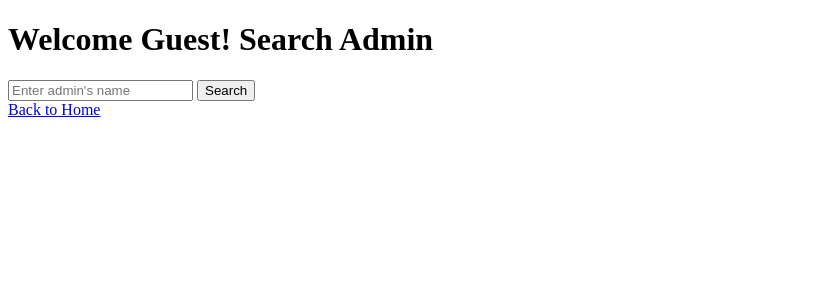
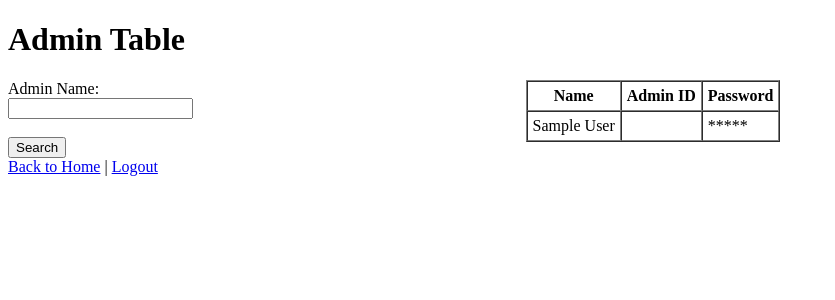
Before and after one commit to ncorcoran771/COSC386-SwimDB, a PHP site: page /search_admin.php in a window 1280 px wide. Shown: the top 300 px of the page, without its empty margins (0-835 px from the left). Run offline with PHP 8.4, Linux system fonts and the light colour scheme; tables that the repository leaves empty or names only in its code hold one stand-in row (values such as "Sample post"); data that the repository does not hold is empty.

Commit message:
Update search_admin.php

```diff
--- a/search_admin.php
+++ b/search_admin.php
@@ -1,57 +1,63 @@
 <?php
 session_start();
-include('DB.php'); // Ensure DB connection
+include('DB.php');  // Include DB.php for database connection
 
-// Check if the user is logged in and retrieve their role and name
-$role = $_SESSION['role'] ?? 'guest'; // Default to 'guest' if not logged in
-$user = $_SESSION['userData']['name'] ?? 'Guest'; // Get user name from session
+$adminName = $_GET['adminName'] ?? '';  // Admin search query
 
-// Allow both 'admin' and 'guest' roles to search for admins, but restrict admin-only actions
-if ($role === 'admin' || $role === 'guest') {
-    // Handle search for admins
-    if ($_SERVER["REQUEST_METHOD"] === "POST") {
-        $searchQuery = $_POST['searchQuery'] ?? '';
+// Query to fetch admin data based on search parameters
+$query = "SELECT * FROM Admin WHERE 1=1";
+if (!empty($adminName)) {
+    $adminName = mysqli_real_escape_string($conn, $adminName);  // Escape user input
+    $query .= " AND name LIKE '%$adminName%'";  // Add search condition for name
+}
 
-        // Use prepared statements to prevent SQL injection
-        if ($stmt = $conn->prepare("SELECT * FROM Admin WHERE name LIKE ?")) {
-            $searchQuery = "%$searchQuery%"; // Add wildcards for LIKE query
-            $stmt->bind_param('s', $searchQuery); // Bind the search query as a string
-
-            $stmt->execute(); // Execute the statement
-            $result = $stmt->get_result(); // Get the result
-
-            if ($result->num_rows > 0) {
-                while ($row = $result->fetch_assoc()) {
-                    echo "Name: " . htmlspecialchars($row['name']) . "<br>";
-                    echo "Role: " . htmlspecialchars($row['role']) . "<br><br>";
-                }
-            } else {
-                echo "No admin found.";
-            }
-
-            $stmt->close(); // Close the prepared statement
-        } else {
-            echo "Error with the database query.";
-        }
-    }
-} else {
-    echo "You are not authorized to view this page.";
-    exit;
-}
+$result = mysqli_query($conn, $query);
 ?>
 
 <!DOCTYPE html>
-<html lang="en">
+<html>
 <head>
-    <meta charset="UTF-8">
     <title>Search Admin</title>
 </head>
 <body>
-    <h1>Welcome <?= htmlspecialchars($user) ?>! Search Admin</h1>
-    <form method="post">
-        <input type="text" name="searchQuery" placeholder="Enter admin's name">
-        <button type="submit">Search</button>
-    </form>
-    <a href="home.php">Back to Home</a>
+    <h1>Admin Table</h1>
+    <div style="display: flex;">
+        <!-- Search form on the left -->
+        <div style="width: 40%; padding-right: 20px;">
+            <form method="get" action="search_admin.php">
+                <label>Admin Name:</label><br>
+                <input type="text" name="adminName" value="<?= htmlspecialchars($adminName) ?>"><br><br>
+                <input type="submit" value="Search">
+            </form>
+        </div>
+
+        <!-- Admin table on the right -->
+        <div style="width: 60%;">
+            <table border="1" cellpadding="5" cellspacing="0">
+                <tr>
+                    <th>Name</th>
+                    <th>Admin ID</th>
+                    <th>Password</th>
+                </tr>
+                <?php if (mysqli_num_rows($result) > 0): ?>
+                    <?php while ($row = mysqli_fetch_assoc($result)): ?>
+                        <tr>
+                            <td><?= htmlspecialchars($row['name']) ?></td>
+                            <td><?= htmlspecialchars($row['adminID']) ?></td>
+                            <td>*****</td> <!-- Hide password for security -->
+                        </tr>
+                    <?php endwhile; ?>
+                <?php else: ?>
+                    <tr><td colspan="3">No results found.</td></tr>
+                <?php endif; ?>
+            </table>
+        </div>
+    </div>
+    <div>
+        <a href="home.php">Back to Home</a> |
+        <a href="logout.php">Logout</a>
+    </div>
 </body>
 </html>
+
+<?php mysqli_close($conn); ?>
```
